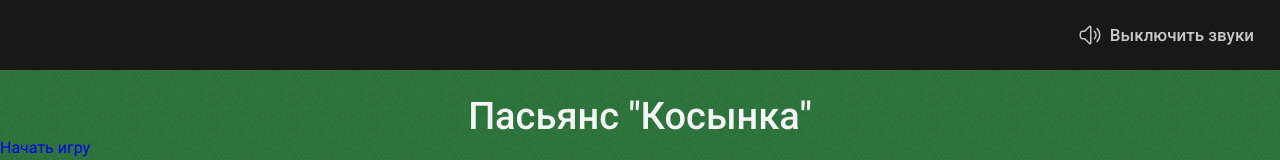
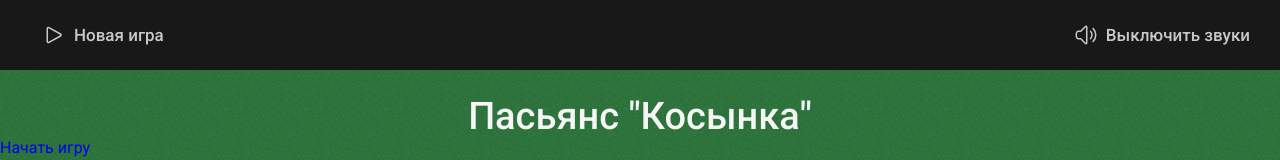
Before and after one commit to MiracleHorizon/solitaire, a Vue app: page / in a window 1280 px wide. Shown: the top 160 px of the page. Built offline with nearby package versions, Linux system fonts and the light colour scheme.

Commit message:
refactor: header button components unified

```diff
--- a/src/layouts/default/Header/GameInfo.vue
+++ b/src/layouts/default/Header/GameInfo.vue
@@ -1,13 +1,11 @@
 <script setup lang="ts">
-import NewGame from './NewGame.vue'
 import MovesCount from './MovesCount.vue'
 </script>
 
 <template>
-  <ul :class="$style.root">
+  <div :class="$style.root">
     <MovesCount />
-    <NewGame :class="$style.newGame" />
-  </ul>
+  </div>
 </template>
 
 <style module lang="scss">
@@ -21,8 +19,4 @@ import MovesCount from './MovesCount.vue'
   align-items: center;
   justify-content: flex-start;
 }
-
-.newGame {
-  margin-left: 12px;
-}
 </style>
--- a/src/layouts/default/Header/Header.vue
+++ b/src/layouts/default/Header/Header.vue
@@ -2,7 +2,8 @@
 import { useRoute } from 'vue-router'
 
 import GameInfo from './GameInfo.vue'
-import ToggleSound from './ToggleSound.vue'
+import NewGameButton from './buttons/NewGameButton.vue'
+import ToggleSoundButton from './buttons/ToggleSoundButton.vue'
 import { Routes } from '@router/routes.ts'
 
 const route = useRoute()
@@ -11,7 +12,8 @@ const route = useRoute()
 <template>
   <header :class="$style.root">
     <GameInfo v-if="route.path === Routes.GAME" />
-    <ToggleSound :class="$style.toggleSound" />
+    <NewGameButton :class="$style.newGame" />
+    <ToggleSoundButton :class="$style.toggleSound" />
   </header>
 </template>
 
@@ -27,7 +29,20 @@ const route = useRoute()
   padding: 0 18px;
 }
 
+// Buttons
+.newGame {
+  margin-left: 12px;
+
+  @media screen and (max-width: 500px) {
+    margin-left: auto;
+  }
+}
+
 .toggleSound {
   margin-left: auto;
+
+  @media screen and (max-width: 500px) {
+    margin-left: 0;
+  }
 }
 </style>
--- a/src/layouts/default/Header/NewGame.vue
+++ /dev/null
@@ -1,44 +0,0 @@
-<script setup lang="ts">
-import Play from '@ui/icons/Play.vue'
-import { useGameStore } from '@stores/game.ts'
-
-const gameStore = useGameStore()
-</script>
-
-<template>
-  <button :class="$style.root" @click="gameStore.$reset()">
-    <span :class="$style.icon">
-      <Play />
-    </span>
-    <span :class="$style.text">Новая игра</span>
-  </button>
-</template>
-
-<style module lang="scss">
-@import '@styles/variables';
-
-.root {
-  display: flex;
-  align-items: center;
-  justify-content: center;
-  padding: 8px 12px;
-  border-radius: 10px;
-  opacity: 0.8;
-  transition: opacity 50ms ease-in-out;
-  color: $white;
-
-  &:hover {
-    opacity: 1;
-  }
-}
-
-.icon {
-  display: inline-block;
-  margin-right: 6px;
-}
-
-.text {
-  font-weight: 500;
-  font-size: 17px;
-}
-</style>
--- a/src/layouts/default/Header/ToggleSound.vue
+++ /dev/null
@@ -1,51 +0,0 @@
-<script setup lang="ts">
-import { computed } from 'vue'
-
-import SpeakerWave from '@ui/icons/SpeakerWave.vue'
-import SpeakerXMark from '@ui/icons/SpeakerXMark.vue'
-import { useInterfaceStore } from '@stores/interface.ts'
-
-const interfaceStore = useInterfaceStore()
-const isSoundEnabled = computed(() => interfaceStore.isSoundEnabled)
-</script>
-
-<template>
-  <div :class="$style.root" @click="interfaceStore.toggleSound()">
-    <SpeakerWave v-if="isSoundEnabled" />
-    <SpeakerXMark v-if="!isSoundEnabled" />
-    <span :class="$style.title">
-      {{ isSoundEnabled ? 'Выключить' : 'Включить' }} звуки
-    </span>
-  </div>
-</template>
-
-<style module lang="scss">
-@import '@styles/variables';
-
-.root {
-  cursor: pointer;
-  height: 100%;
-  width: max-content;
-  display: flex;
-  align-items: center;
-  justify-content: center;
-  padding: 0 8px;
-  opacity: 0.8;
-  color: $white;
-  transition: opacity 50ms ease-in-out;
-
-  &:hover {
-    opacity: 1;
-  }
-}
-
-.title {
-  margin-left: 8px;
-  font-size: 17px;
-  font-weight: 500;
-
-  @media screen and (max-width: 650px) {
-    display: none;
-  }
-}
-</style>
--- /dev/null
+++ b/src/layouts/default/Header/buttons/HeaderButton.vue
@@ -0,0 +1,41 @@
+<script setup lang="ts">
+defineProps<{ title: string }>()
+</script>
+
+<template>
+  <button :class="$style.root">
+    <slot />
+    <span :class="$style.title">{{ title }}</span>
+  </button>
+</template>
+
+<style module lang="scss">
+@import '@styles/variables';
+
+.root {
+  cursor: pointer;
+  width: max-content;
+  display: flex;
+  align-items: center;
+  justify-content: center;
+  padding: 8px 12px;
+  border-radius: 10px;
+  opacity: 0.8;
+  color: $white;
+  transition: opacity 50ms ease-in-out;
+
+  &:hover {
+    opacity: 1;
+  }
+}
+
+.title {
+  margin-left: 8px;
+  font-size: 17px;
+  font-weight: 500;
+
+  @media screen and (max-width: 600px) {
+    display: none;
+  }
+}
+</style>
--- /dev/null
+++ b/src/layouts/default/Header/buttons/NewGameButton.vue
@@ -0,0 +1,13 @@
+<script setup lang="ts">
+import Play from '@ui/icons/Play.vue'
+import HeaderButton from './HeaderButton.vue'
+import { useGameStore } from '@stores/game.ts'
+
+const gameStore = useGameStore()
+</script>
+
+<template>
+  <HeaderButton @click="gameStore.$reset()" title="Новая игра">
+    <Play />
+  </HeaderButton>
+</template>
--- /dev/null
+++ b/src/layouts/default/Header/buttons/ToggleSoundButton.vue
@@ -0,0 +1,21 @@
+<script setup lang="ts">
+import { computed } from 'vue'
+
+import SpeakerWave from '@ui/icons/SpeakerWave.vue'
+import SpeakerXMark from '@ui/icons/SpeakerXMark.vue'
+import HeaderButton from './HeaderButton.vue'
+import { useInterfaceStore } from '@stores/interface.ts'
+
+const interfaceStore = useInterfaceStore()
+const isSoundEnabled = computed(() => interfaceStore.isSoundEnabled) // TODO: Проверить необходимость computed
+</script>
+
+<template>
+  <HeaderButton
+    :title="`${isSoundEnabled ? 'Выключить' : 'Включить'} звуки`"
+    @click="interfaceStore.toggleSound()"
+  >
+    <SpeakerWave v-if="isSoundEnabled" />
+    <SpeakerXMark v-if="!isSoundEnabled" />
+  </HeaderButton>
+</template>
```
